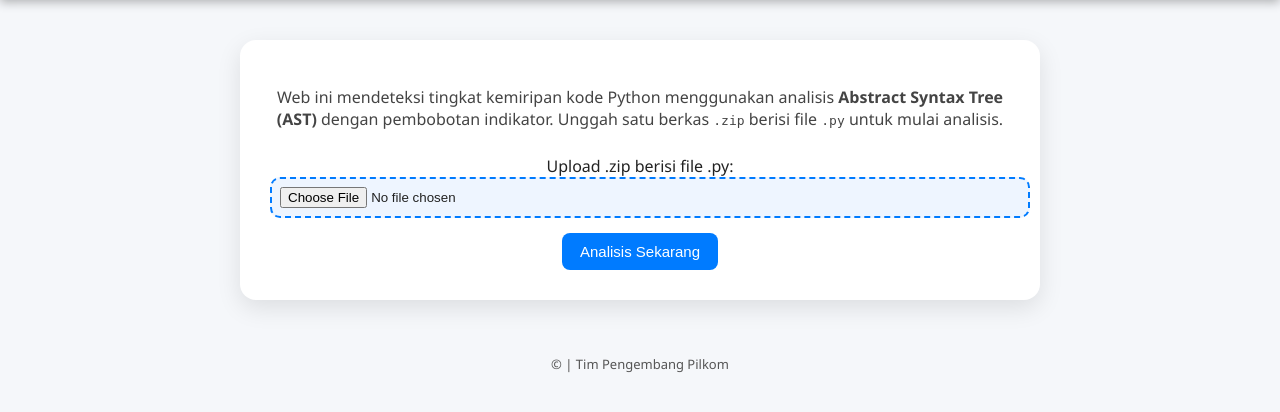
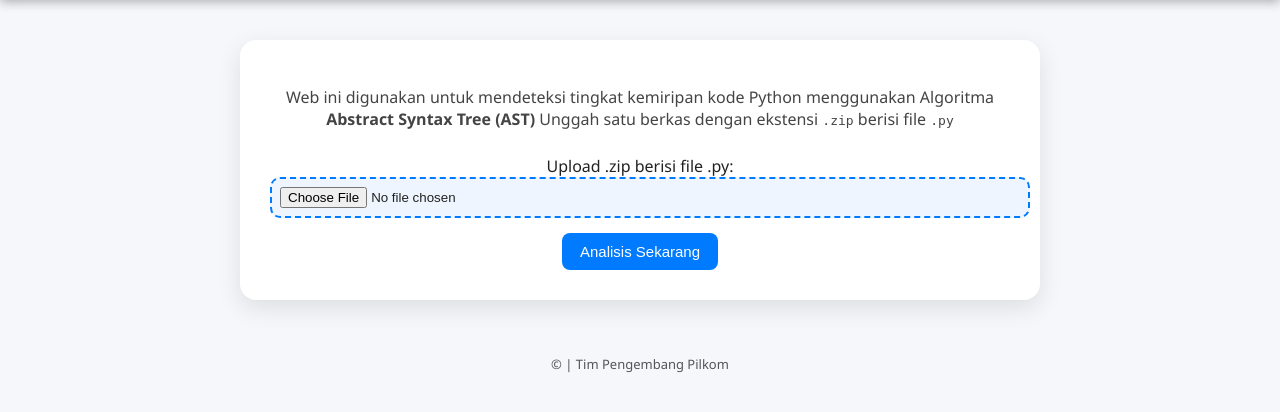
Before and after one commit to MNFadhillah/similarity_checker, a Django app: page / in a window 1280 px wide. Shown: the part 86-498 px from the top of the page. Run offline with Django 5.2, Linux system fonts and the light colour scheme.

Commit message:
Revise landing page description for clarity
Update description text for Python code similarity detection.

```diff
--- a/analyzer/templates/index.html
+++ b/analyzer/templates/index.html
@@ -3,9 +3,9 @@
 <section class="landing">
   <div class="card">
     <p class="desc">
-      Web ini mendeteksi tingkat kemiripan kode Python menggunakan
-      analisis <strong>Abstract Syntax Tree (AST)</strong> dengan pembobotan indikator.
-      Unggah satu berkas <code>.zip</code> berisi file <code>.py</code> untuk mulai analisis.
+      Web ini digunakan untuk mendeteksi tingkat kemiripan kode Python menggunakan
+      Algoritma <strong>Abstract Syntax Tree (AST)</strong>
+      Unggah satu berkas dengan ekstensi <code>.zip</code> berisi file <code>.py</code>
     </p>
 
     {% if error %}
```
